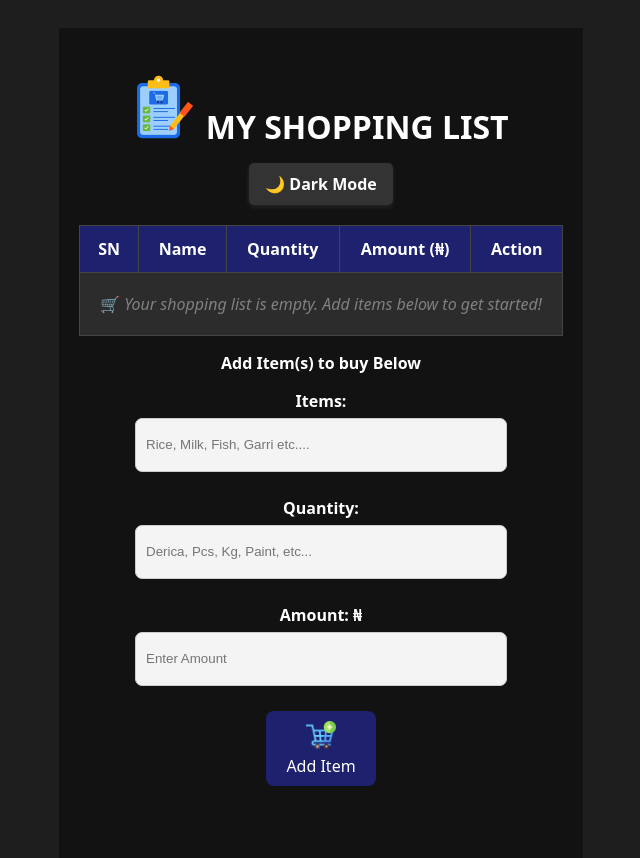
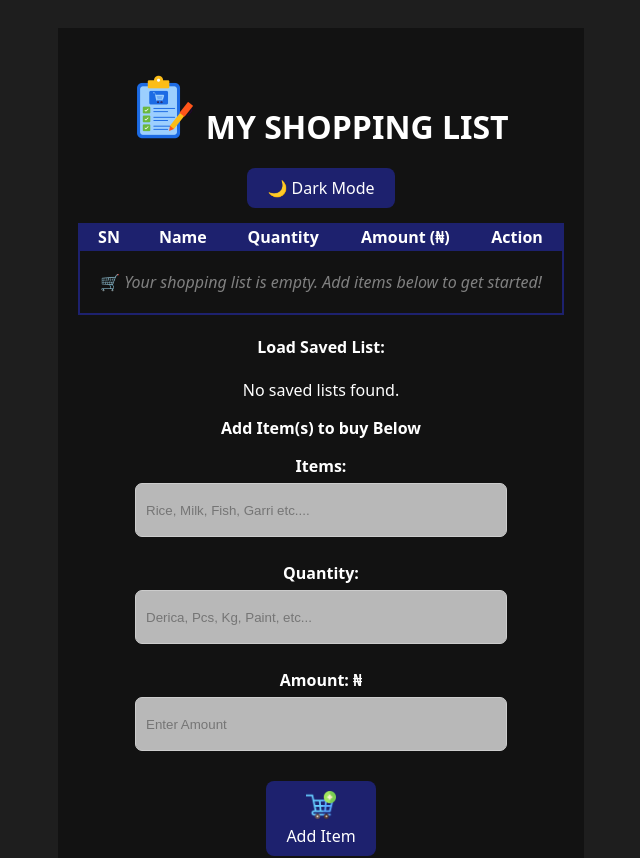
Before and after one commit to Nightcrawler-ops/Shopping-List, a React (Vite) app: page / in a window 1280 px wide. Shown: the top 858 px of the page, without its empty margins (319-959 px from the left). Built offline with nearby package versions, Linux system fonts and the light colour scheme.

Commit message:
Updated v2.1

```diff
--- a/package.json
+++ b/package.json
@@ -1,7 +1,7 @@
 {
   "name": "shopping-list",
   "private": true,
-  "version": "0.0.0",
+  "version": "2.1.0",
   "type": "module",
   "scripts": {
     "dev": "vite",
@@ -10,6 +10,8 @@
     "preview": "vite preview"
   },
   "dependencies": {
+    "html2canvas": "^1.4.1",
+    "jspdf": "^3.0.1",
     "react": "^19.1.0",
     "react-dom": "^19.1.0"
   },
--- a/src/App.jsx
+++ b/src/App.jsx
@@ -1,12 +1,15 @@
-import FoodList from "./foods";
-import Footer from "./footer";
+import React, { Suspense } from "react";
+
+// Lazy load components
+const FoodList = React.lazy(() => import("./foods"));
+const Footer = React.lazy(() => import("./footer"));
 
 function App() {
   return (
-    <>
+    <Suspense fallback={<div>Loading...</div>}>
       <FoodList />
       <Footer />
-    </>
+    </Suspense>
   );
 }
 
--- a/src/foods.jsx
+++ b/src/foods.jsx
@@ -1,11 +1,119 @@
-import { useEffect, useState } from "react";
+import { useEffect, useState, useRef } from "react";
 import InstallPWAButton from "./InstallPWAButton";
+import html2canvas from "html2canvas";
+import jsPDF from "jspdf";
 
 function FoodList() {
   const [darkMode, setDarkMode] = useState(true);
+  const [foods, setFoods] = useState([]);
+  const [addList, setAddList] = useState("");
+  const [quantity, setQuantity] = useState("");
+  const [amount, setAmount] = useState("");
+  const [totalAmount, setTotalAmount] = useState(0);
+  const [editIndex, setEditIndex] = useState(null);
+  const [editRow, setEditRow] = useState({ name: "", quantity: "", amount: "" });
+  const [savedLists, setSavedLists] = useState(() => JSON.parse(localStorage.getItem("shoppingLists")) || {});
+  const [currentListName, setCurrentListName] = useState("");
+  const listRef = useRef(null);
 
-  const toggleTheme = () => {
-    setDarkMode(prev => !prev);
+  const toggleTheme = () => setDarkMode(prev => !prev);
+
+  useEffect(() => {
+    const total = foods.reduce((sum, food) => sum + (parseFloat(food.amount) || 0), 0);
+    setTotalAmount(total);
+  }, [foods]);
+
+  const handleAddList = () => {
+    if (!addList.trim()) return;
+    setFoods(prev => [
+      ...prev,
+      { sn: prev.length, name: addList, quantity: quantity || 1, amount: amount || 0 },
+    ]);
+    setAddList("");
+    setQuantity("");
+    setAmount("");
+  };
+
+  const handleRemoveItems = (index) => {
+    if (window.confirm("Are you sure you want to remove this item?")) {
+      setFoods(prev => prev.filter((_, i) => i !== index));
+    }
+  };
+
+  const clearList = () => {
+    if (window.confirm("Are you sure you want to clear the entire list?")) {
+      setFoods([]);
+    }
+  };
+
+  const handleEdit = (index) => {
+    setEditIndex(index);
+    setEditRow({ ...foods[index] });
+  };
+
+  const handleUpdate = (index) => {
+    setFoods(prev => prev.map((item, i) => i === index ? { ...item, ...editRow } : item));
+    setEditIndex(null);
+    setEditRow({ name: "", quantity: "", amount: "" });
+  };
+
+  const handleDownloadSnapshot = async () => {
+    const element = listRef.current;
+    const canvas = await html2canvas(element);
+    const imgData = canvas.toDataURL("image/png");
+    const pdf = new jsPDF();
+    const today = new Date();
+    const formattedDate = today.toLocaleDateString("en-GB", { day: "numeric", month: "long", year: "numeric" });
+    pdf.text(`Shopping List - ${formattedDate}`, 10, 10);
+    pdf.addImage(imgData, "PNG", 10, 20, 190, 0);
+    pdf.save(`Shopping_List_${formattedDate}.pdf`);
+  };
+
+  const handleShare = () => {
+    const text = foods.map(f => `${f.name} (${f.quantity}) - ₦${f.amount}`).join("\n");
+    const body = encodeURIComponent(`My Shopping List:\n\n${text}\n\nTotal: ₦${totalAmount}`);
+    window.open(`https://wa.me/?text=${body}`, "_blank");
+  };
+
+  const handleEmailShare = () => {
+    const subject = encodeURIComponent("My Shopping List");
+    const body = encodeURIComponent(
+      foods.map(f => `${f.name} (${f.quantity}) - ₦${f.amount}`).join("\n") + `\n\nTotal: ₦${totalAmount}`
+    );
+    window.location.href = `mailto:?subject=${subject}&body=${body}`;
+  };
+
+  const handleSaveList = () => {
+    const name = prompt("Enter a name for this list:");
+    if (!name) return;
+
+    const updatedLists = {
+      ...savedLists,
+      [name]: foods,
+    };
+
+    localStorage.setItem("shoppingLists", JSON.stringify(updatedLists));
+    setSavedLists(updatedLists);
+    setCurrentListName(name);
+  };
+
+  const handleLoadList = (name) => {
+    setFoods(savedLists[name] || []);
+    setCurrentListName(name);
+  };
+
+  const handleDeleteList = (name) => {
+    if (window.confirm(`Delete saved list "${name}"?`)) {
+      const updatedLists = { ...savedLists };
+      delete updatedLists[name];
+      localStorage.setItem("shoppingLists", JSON.stringify(updatedLists));
+      setSavedLists(updatedLists);
+
+      if (name === currentListName) {
+        setFoods([]);
+        setCurrentListName("");
+      }
+    }
   };
 
   const styles = {
@@ -24,82 +132,22 @@ function FoodList() {
       borderRadius: "5px",
       cursor: "pointer",
       fontWeight: "bold",
-      marginBottom: "20px",
+      marginBottom: "10px",
+      marginRight: "10px",
       transition: "background-color 1s ease, color 0.3s ease",
       boxShadow: darkMode ? "0 2px 5px rgba(123, 121, 121, 0.2)" : "0 2px 5px rgba(0, 0, 0, 0.1)",
     },
   };
-
-  const [foods, setFoods] = useState([]);
-  const [addList, setAddList] = useState("");
-  const [quantity, setQuantity] = useState("");
-  const [amount, setAmount] = useState("");
-  const [totalAmount, setTotalAmount] = useState(0);
-  const [editIndex, setEditIndex] = useState(null);
-  const [editRow, setEditRow] = useState({ name: "", quantity: "", amount: "" });
-
-  function handleAddList() {
-    if (addList.trim() === "") return;
-    setFoods((f) => [
-      ...f,
-      {
-        sn: f.length,
-        name: addList,
-        quantity: quantity || 1,
-        amount: amount || 0,
-      },
-    ]);
-    setAddList("");
-    setQuantity("");
-    setAmount("");
-  }
-
-  function handleRemoveItems(index) {
-    if (window.confirm("Are you sure you want to remove this item?"))
-      setFoods((prevFoods) => prevFoods.filter((_, i) => i !== index));
-  }
-
-  function clearList() {
-    if (window.confirm("Are you sure you want to clear the entire list?")) {
-      setFoods([]);
-    }
-  }
-
-  useEffect(() => {
-    const total = foods.reduce(
-      (sum, food) => sum + (parseFloat(food.amount) || 0),
-      0
-    );
-    setTotalAmount(total);
-  }, [foods]);
-
-  function handleEdit(index) {
-    setEditIndex(index);
-    setEditRow({
-      name: foods[index].name,
-      quantity: foods[index].quantity,
-      amount: foods[index].amount,
-    });
-  }
-
-  function handleUpdate(index) {
-    setFoods(
-      foods.map((f, i) => (i === index ? { ...f, ...editRow } : f))
-    );
-    setEditIndex(null);
-    setEditRow({ name: "", quantity: "", amount: "" });
-  }
 
   return (
     <div style={styles.page} className="container">
       <h2>
         <img className="headericon" src="/shopping-list2.png" alt="List Icon" /> MY SHOPPING LIST
       </h2>
+      <button onClick={toggleTheme}>{darkMode ? "🌙 Dark Mode" : "☀️ Light Mode"}</button>
+      <InstallPWAButton />
 
-    <button onClick={toggleTheme} style={styles.button}>
-      {darkMode ? "🌙 Dark Mode" : "☀️ Light Mode"}
-    </button> <InstallPWAButton />
-
+      <div ref={listRef}>
         <table border="1" cellPadding="8" cellSpacing="0">
           <thead>
             <tr>
@@ -171,56 +219,63 @@ return (
             )}
           </tbody>
         </table>
+      </div>
 
       {foods.length > 0 && (
         <>
           <h3>Total Amount: ₦{totalAmount}</h3>
           <button onClick={clearList}>Clear List</button>
+          <button onClick={handleDownloadSnapshot}>📥 Download List</button>
+          <button onClick={handleSaveList}>💾 Save This List</button>
+          <br />
+          <button onClick={handleShare}>📤 Share on WhatsApp</button>
+          <button onClick={handleEmailShare}>✉️ Share via Email</button>
         </>
       )}
 
+      <div>
+        <h4>Load Saved List:</h4>
+        {Object.keys(savedLists).length === 0 && <p>No saved lists found.</p>}
+        {Object.keys(savedLists).map(name => (
+          <div key={name} style={{ marginBottom: "8px" }}>
+            <button onClick={() => handleLoadList(name)}>{name}</button>
+            <button onClick={() => handleDeleteList(name)} style={{ marginLeft: "2px"}}>                      <img className="delicon" src="/delete.png" alt="Delete" /></button>
+          </div>
+        ))}
+
         <p><b>Add Item(s) to buy Below</b></p>
         <label>
-      <b>Items: </b>{" "} <br/ >
+          <b>Items: </b><br />
           <input
             type="text"
             value={addList}
             onChange={(e) => setAddList(e.target.value)}
             placeholder="Rice, Milk, Fish, Garri etc...."
-        onKeyDown={(e) => {
-          if (e.key === "Enter") handleAddList();
-        }}
-      />
-      <br />
-      <b>Quantity: </b>{" "}
-      <br/ > <input
+            onKeyDown={(e) => e.key === "Enter" && handleAddList()}
+          /><br />
+          <b>Quantity: </b><br />
+          <input
             type="text"
             value={quantity}
             onChange={(e) => setQuantity(e.target.value)}
             placeholder="Derica, Pcs, Kg, Paint, etc..."
-        onKeyDown={(e) => {
-          if (e.key === "Enter") handleAddList();
-        }}
-      />
-      <br />
-      <b>Amount: ₦ </b>
-       <br/ > <input
+            onKeyDown={(e) => e.key === "Enter" && handleAddList()}
+          /><br />
+          <b>Amount: ₦ </b><br />
+          <input
             type="number"
             value={amount}
             onChange={(e) => setAmount(e.target.value)}
             placeholder="Enter Amount"
-        onKeyDown={(e) => {
-          if (e.key === "Enter") handleAddList();
-        }}
+            onKeyDown={(e) => e.key === "Enter" && handleAddList()}
           />
-    </label>
-    <br />
+        </label><br />
         <button onClick={handleAddList}>
           <img className="addicon" src="/add-to-cart.png" alt="Add" /> <br /> Add Item
         </button>
       </div>
+    </div>
   );
 }
 
-
 export default FoodList;
--- a/src/index.css
+++ b/src/index.css
@@ -47,15 +47,14 @@ table {
   width: 100%;
   max-width: 900px;
   border-collapse: collapse;
-  background-color: #2c2c2c;
-  border: 1px solid #444;
-  color: #f0f0f0;
+  border: 2px solid #1d216e;
   overflow-x: scroll;
+  margin-top: 10px;
 }
 
 th, td {
-  padding: 12px 16px;
-  border: 1px solid #444;
+  padding: 1px 16px;
+  border: 2px solid #1d216e;
   text-align: center;
 }
 
@@ -73,6 +72,24 @@ td input {
 }
 
 label input {
+  margin: 6px 0;
+  min-height: 40px;
+  width: 100%;
+  max-width: 350px;
+  border-radius: 7px;
+  padding: 6px 10px;
+  background-color: #b8b8b8;
+  color: #000000;
+
+  outline: none;
+  margin-bottom: 25px;
+}
+
+label input:hover {
+    border: 1.5px solid #1d216e;
+}
+
+input {
   margin: 6px 0;
   min-height: 40px;
   width: 100%;
@@ -102,6 +119,7 @@ button {
   color: white;
   cursor: pointer;
   transition: background-color 0.3s ease;
+  margin: 5px;
 }
 
 button:hover {
```
Also changed, not shown: 1 other file (tests, documents, lock files or other folders). Lines whose indentation alone changed are shown as unchanged.
